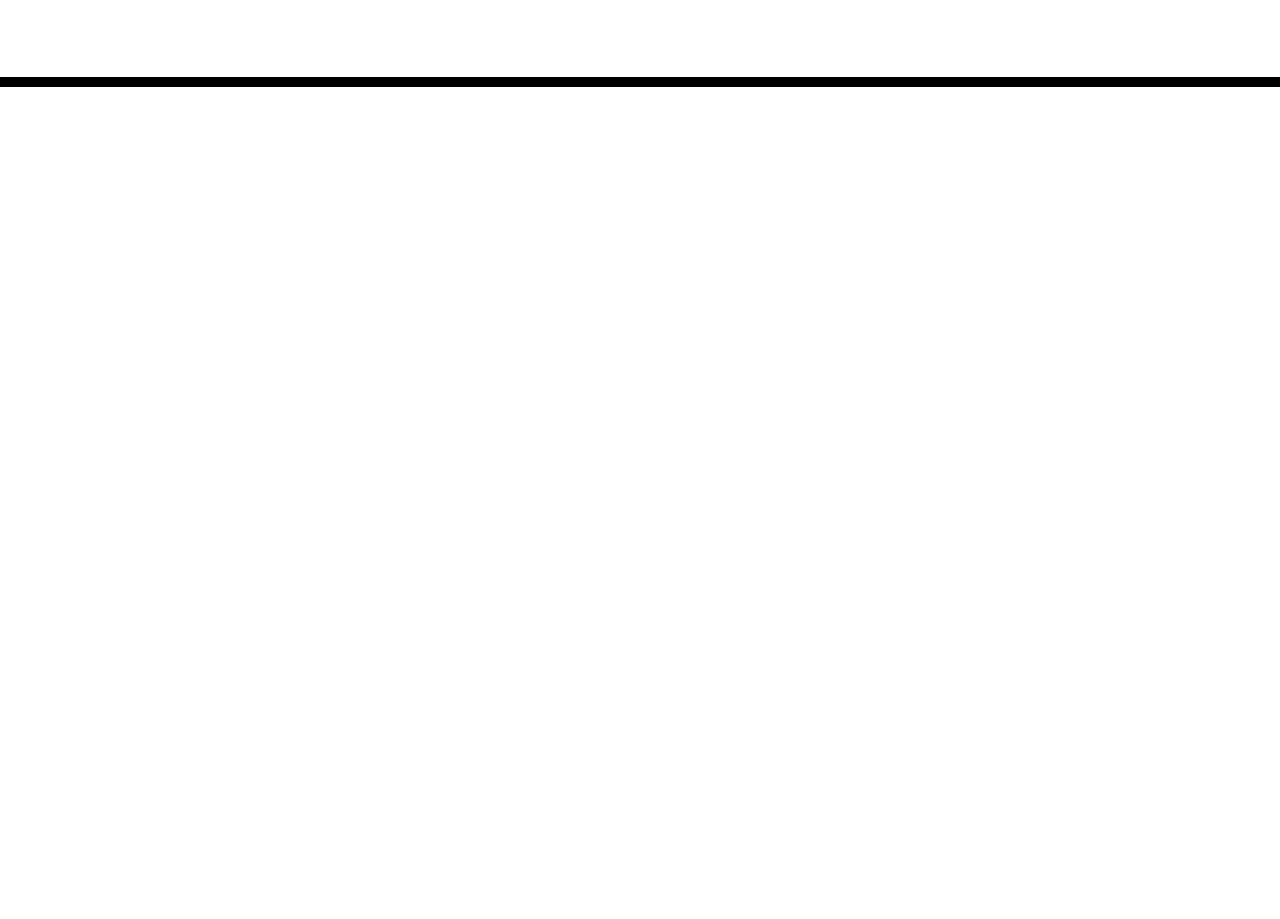
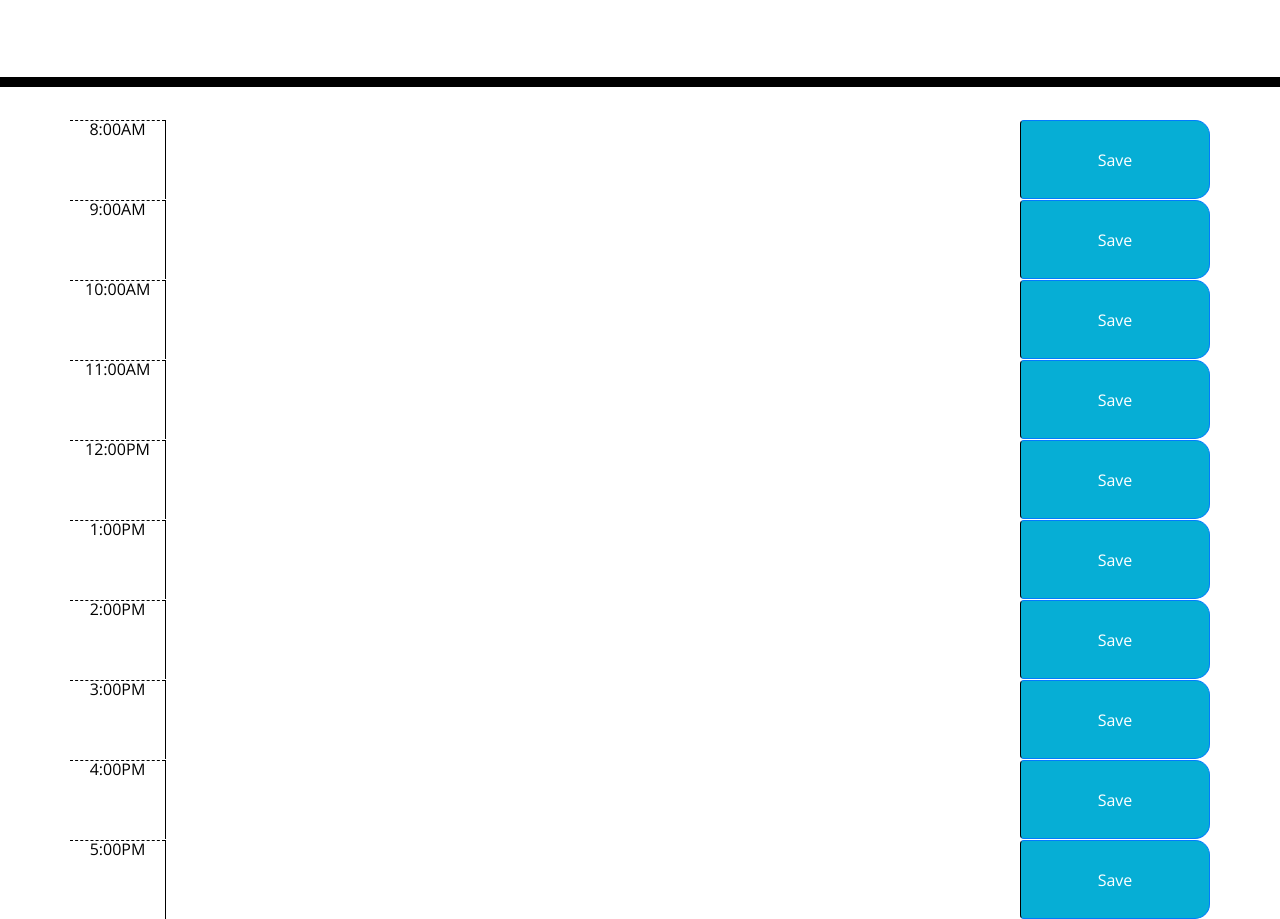
Before and after one commit to MohammedOttun/work-day-scheduler, a plain HTML site: page index.html in a window 1280 px wide. Shown: the part 181-1100 px from the top of the page. Before the commit the page ends 800 px from the top, so only its background shows below. Drawn offline with nearby package versions, Linux system fonts and the light colour scheme.

Commit message:
Added time blocks.

```diff
--- a/index.html
+++ b/index.html
@@ -1,23 +1,14 @@
 <!DOCTYPE html>
 <html lang="en">
+
 <head>
   <meta charset="UTF-8" />
   <meta name="viewport" content="width=device-width, initial-scale=1.0" />
   <meta http-equiv="X-UA-Compatible" content="ie=edge" />
-    <link
-      rel="stylesheet"
-      href="https://stackpath.bootstrapcdn.com/bootstrap/4.3.1/css/bootstrap.min.css"
-    />
-    <link
-      rel="stylesheet"
-      href="https://use.fontawesome.com/releases/v5.8.1/css/all.css"
-      integrity="sha384-50oBUHEmvpQ+1lW4y57PTFmhCaXp0ML5d60M1M7uH2+nqUivzIebhndOJK28anvf"
-      crossorigin="anonymous"
-    />
-    <link
-      href="https://fonts.googleapis.com/css?family=Open+Sans&display=swap"
-      rel="stylesheet"
-    />
+  <link rel="stylesheet" href="https://stackpath.bootstrapcdn.com/bootstrap/4.3.1/css/bootstrap.min.css" />
+  <link rel="stylesheet" href="https://use.fontawesome.com/releases/v5.8.1/css/all.css"
+    integrity="sha384-50oBUHEmvpQ+1lW4y57PTFmhCaXp0ML5d60M1M7uH2+nqUivzIebhndOJK28anvf" crossorigin="anonymous" />
+  <link href="https://fonts.googleapis.com/css?family=Open+Sans&display=swap" rel="stylesheet" />
   <link rel="stylesheet" href="./assets/css/styles.css" />
   <title>Work Day Scheduler</title>
 </head>
@@ -28,11 +19,72 @@
     <p class="lead">A simple calendar app for scheduling your work day</p>
     <p id="currentDay" class="lead"></p>
   </header>
+
   <div class="container">
     <!-- Timeblocks go here -->
+    <div id="hr_8" class="time-block row ">
+      <div class="col-md-1 hour">8:00AM</div>
+      <textarea class="col-md-9 description"></textarea>
+      <button class="col-md-2 btn btn-primary saveBtn">Save</button>
+    </div>
+
+    <div id="hr_9" class="time-block row ">
+      <div class="col-md-1 hour">9:00AM</div>
+      <textarea class="col-md-9 description"></textarea>
+      <button class="col-md-2 btn btn-primary saveBtn">Save</button>
+    </div>
+
+    <div id="hr_10" class="time-block row ">
+      <div class="col-md-1 hour">10:00AM</div>
+      <textarea class="col-md-9 description"></textarea>
+      <button class="col-md-2 btn btn-primary saveBtn">Save</button>
+    </div>
+
+    <div id="hr_11" class="time-block row ">
+      <div class="col-md-1 hour">11:00AM</div>
+      <textarea class="col-md-9 description"></textarea>
+      <button class="col-md-2 btn btn-primary saveBtn">Save</button>
+    </div>
+
+    <div id="hr_12" class="time-block row ">
+      <div class="col-md-1 hour">12:00PM</div>
+      <textarea class="col-md-9 description"></textarea>
+      <button class="col-md-2 btn btn-primary saveBtn">Save</button>
+    </div>
+
+    <div id="hr_13" class="time-block row ">
+      <div class="col-md-1 hour">1:00PM</div>
+      <textarea class="col-md-9 description"></textarea>
+      <button class="col-md-2 btn btn-primary saveBtn">Save</button>
+    </div>
+
+    <div id="hr_14" class="time-block row ">
+      <div class="col-md-1 hour">2:00PM</div>
+      <textarea class="col-md-9 description"></textarea>
+      <button class="col-md-2 btn btn-primary saveBtn">Save</button>
+    </div>
+
+    <div id="hr_15" class="time-block row ">
+      <div class="col-md-1 hour">3:00PM</div>
+      <textarea class="col-md-9 description"></textarea>
+      <button class="col-md-2 btn btn-primary saveBtn">Save</button>
+    </div>
+
+    <div id="hr_16" class="time-block row ">
+      <div class="col-md-1 hour">4:00PM</div>
+      <textarea class="col-md-9 description"></textarea>
+      <button class="col-md-2 btn btn-primary saveBtn">Save</button>
+    </div>
+
+    <div id="hr_17" class="time-block row ">
+      <div class="col-md-1 hour">5:00PM</div>
+      <textarea class="col-md-9 description"></textarea>
+      <button class="col-md-2 btn btn-primary saveBtn">Save</button>
     </div>
 
     <script src="https://cdnjs.cloudflare.com/ajax/libs/jquery/3.2.1/jquery.min.js"></script>
     <script src="https://cdnjs.cloudflare.com/ajax/libs/moment.js/2.24.0/moment.min.js"></script>
+    <script src="./assets/js/scripts.js"></script>
 </body>
+
 </html>
```
Lines whose indentation alone changed are shown as unchanged.
